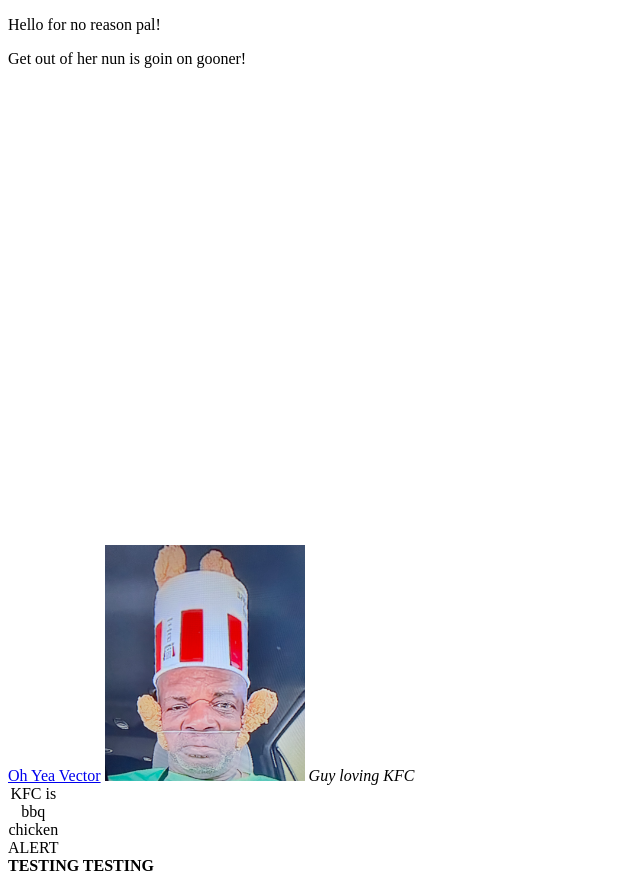
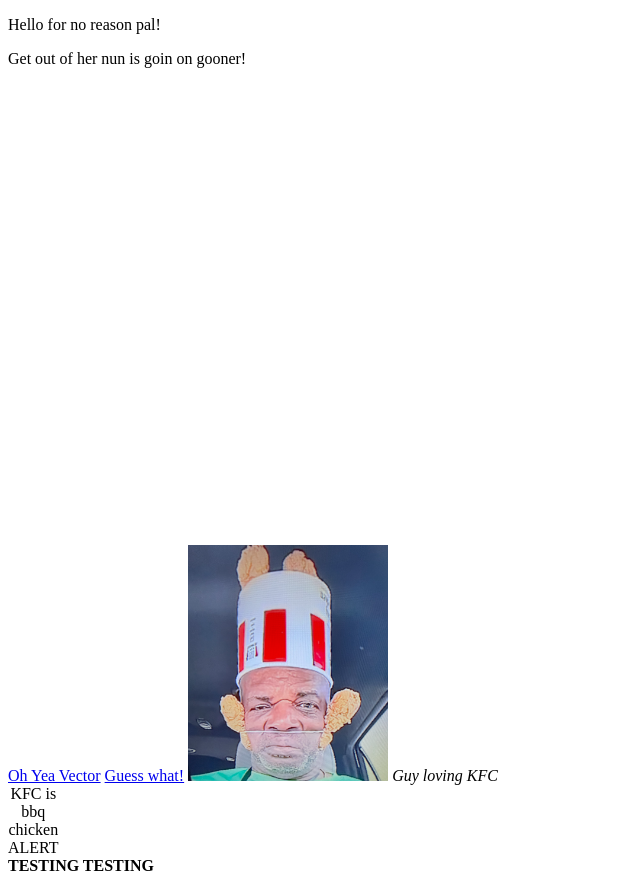
Before and after one commit to WilcaledM22/WilcaledM22.github.io, a plain HTML site: page index.html in a window 1280 px wide. Shown: the top 877 px of the page, without its empty margins (0-640 px from the left). Drawn offline with Linux system fonts and the light colour scheme.

Commit message:
Update index.html

```diff
--- a/index.html
+++ b/index.html
@@ -15,6 +15,7 @@
     <marquee>BBQ CHICKEN ALERT</marquee>
     <marquee><img src="Screenshot 2026-03-31 100004.png" alt="CITY BOI"></marquee>
     <a href="https://tenor.com/view/vector-despicable-me-oh-yeah-funny-gif-12069507">Oh Yea Vector</a>
+    <a href="https://media.tenor.com/q0Ejci9EQhcAAAAi/rick-astley-rick-roll.gif">Guess what!</a>
     <img src="Screenshot 2026-03-31 094054.png" alt="I love KFC" width="200">
     <cite>Guy loving KFC</cite>
    <table><caption>KFC is bbq chicken ALERT</caption></table>
```
